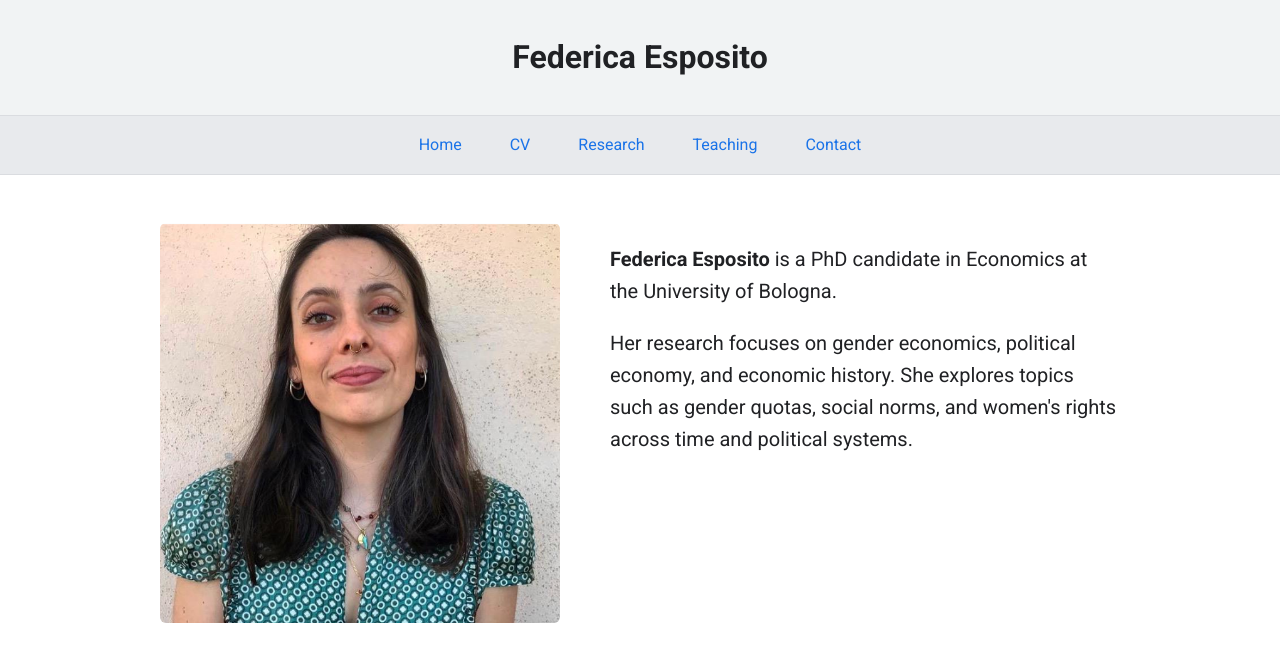
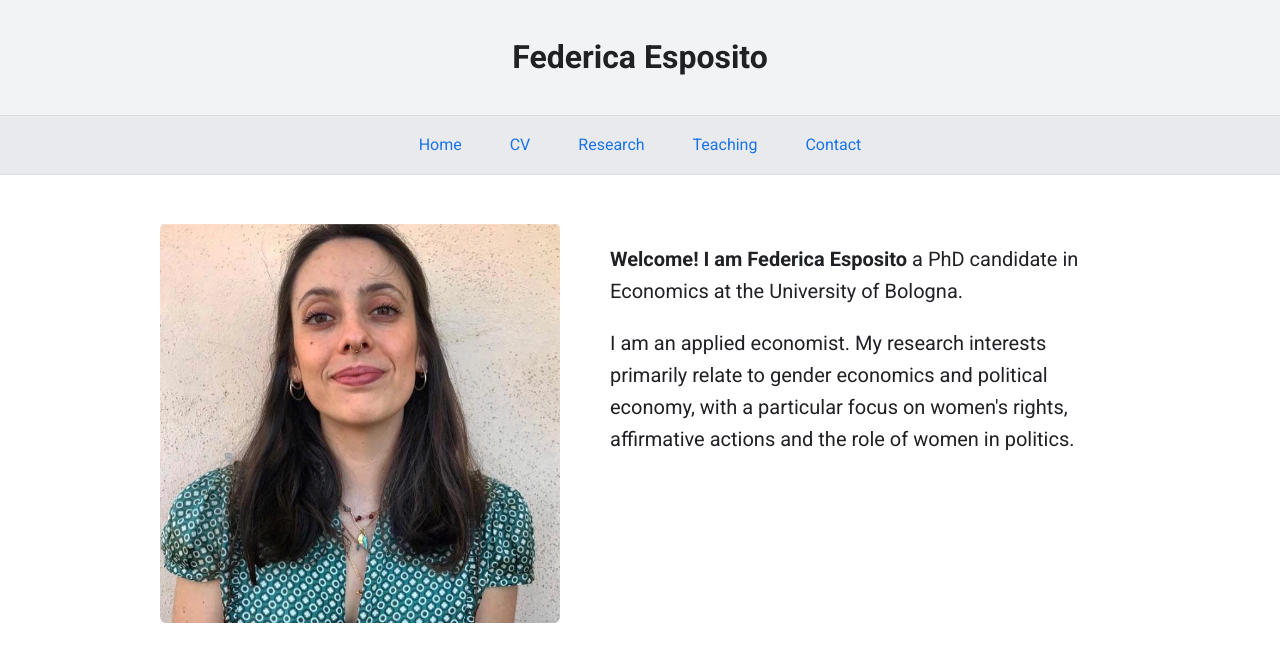
Before and after one commit to FedericaEsposito754/federica-esposito-econ, a plain HTML site: page index.html in a window 1280 px wide. Drawn offline with Linux system fonts and the light colour scheme.

Commit message:
Update index.html

```diff
--- a/index.html
+++ b/index.html
@@ -20,12 +20,12 @@
         </nav>
         <main style="display: flex; align-items: flex-start; font-size: 1.25rem;">
     <div style="flex: 0 0 400px; margin-right: 50px;">
-        <img src="assets/Schermata-2025-05-15.png" alt="Federica Esposito"
-             style="width: 100%; border-radius: 6px; border: none; outline: none; display: block;">
+        <img src="assets/Schermata-2025-05-15.png" alt="Federica Esposito" style="width: 100%; border-radius: 6px;">
     </div>
     <div style="flex: 1;">
-        <p><strong>Federica Esposito</strong> is a PhD candidate in Economics at the University of Bologna.</p>
-        <p>Her research focuses on gender economics, political economy, and economic history. She explores topics such as gender quotas, social norms, and women's rights across time and political systems.</p>
+        <p><strong> Welcome! I am Federica Esposito</strong> a PhD candidate in Economics at the University of Bologna.</p>
+        <p>I am an applied economist. My research interests primarily relate to gender economics and political economy, with a particular focus on women's rights, affirmative actions and the role of women in politics.
+</p>
     </div>
 </main>
 
```
